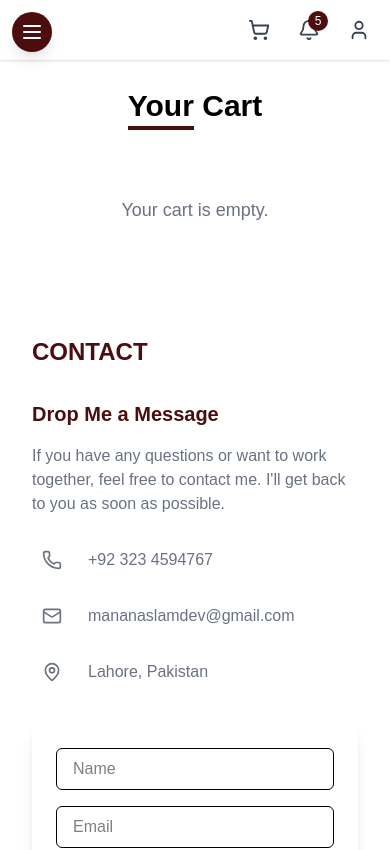
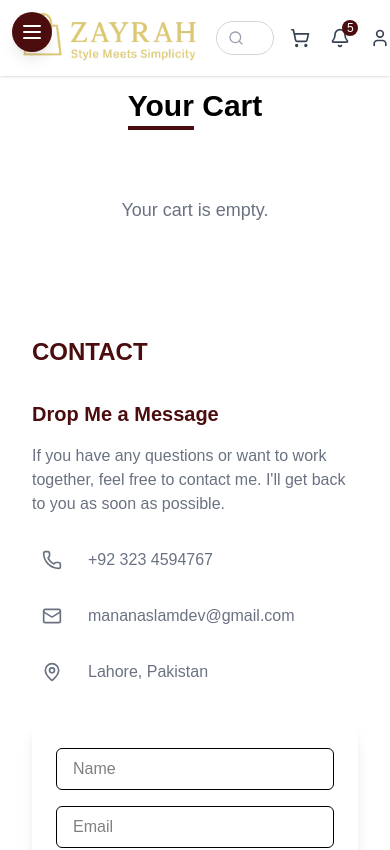
Before and after one commit to MananAslamDev/Zayrah-Ecom-App, a React (Vite) app: page /cart in a window 390 px wide. Shown: the top 850 px of the page. Built offline with nearby package versions, Linux system fonts and the light colour scheme.

Commit message:
fixed header added a logo on it

```diff
--- a/src/Components/Cart.jsx
+++ b/src/Components/Cart.jsx
@@ -1,6 +1,6 @@
 import React from "react";
 import { useSelector, useDispatch } from "react-redux";
-import { removeFromCart, updateQuantity } from "../Redux/actions/CartActions";
+import { removeFromCart, updateQuantity } from "../Redux/actions/CartActions.js";
 import { toast } from "react-toastify";
 
 const Cart = () => {
--- a/src/Components/Header.jsx
+++ b/src/Components/Header.jsx
@@ -1,59 +1,72 @@
 "use client";
 
-import { useState } from "react";
 import { Search, ShoppingCart, Bell, User } from "lucide-react";
-import { Link } from "react-router-dom";
+import { Link, useNavigate } from "react-router-dom";
 import { useSelector } from "react-redux";
+import HeaderBannerNoBg from "/HeaderBannerNoBg.png";
 
 export default function Header() {
-  const [searchOpen, setSearchOpen] = useState(false);
-  // Get cart items from Redux
+  const navigate = useNavigate();
   const cartItems = useSelector((state) => state.cart.items);
-  // Calculate total items (sum of quantities)
   const cartItemCount = cartItems.reduce((total, item) => total + item.quantity, 0);
+
+  const goToHome = () => {
+    navigate("/");
+    window.scrollTo({ top: 0, behavior: "smooth" });
+  };
 
   return (
     <header className="bg-white shadow-sm fixed w-full top-0 z-30">
-      <div className="container mx-auto px-4 py-3">
-        <div className="flex items-center justify-between">
-          {/* Search */}
-          <div className={`relative ${searchOpen ? "flex-1" : "hidden md:block md:flex-1"}`}>
-            <div className="relative max-w-md mx-auto md:mx-0">
+      <div className="container mx-auto px-4 py-2">
+        <div className="flex items-center justify-between gap-3">
+          {/* Logo */}
+          <div className="flex-shrink-0">
+            <div
+              className="logo-container"
+              onClick={goToHome}
+              style={{ cursor: "pointer" }}
+            >
+              <img
+                src={HeaderBannerNoBg}
+                alt="Zayrah Logo"
+                className="object-contain h-15 w-auto"
+              />
+            </div>
+          </div>
+
+          {/* Search Bar */}
+          <div className="flex-1 max-w-md">
+            <div className="relative">
               <input
                 type="text"
                 placeholder="Search products..."
-                className="w-full pl-10 pr-4 py-2 rounded-full border border-gray-300 focus:outline-none focus:ring-1 focus:ring-[#4b0d0d] focus:border-[#4b0d0d]"
+                className="w-full pl-10 pr-4 py-1.5 rounded-full border border-gray-300 focus:outline-none focus:ring-1 focus:ring-[#4b0d0d] focus:border-[#4b0d0d] text-sm"
               />
-              <Search className="absolute left-3 top-1/2 transform -translate-y-1/2 text-gray-400" size={18} />
+              <Search
+                className="absolute left-3 top-1/2 transform -translate-y-1/2 text-gray-400"
+                size={16}
+              />
             </div>
           </div>
 
-          {/* Mobile search toggle */}
-          <button
-            className="md:hidden p-2 text-gray-600"
-            onClick={() => setSearchOpen(!searchOpen)}
-          >
-            <Search size={20} />
-          </button>
-
           {/* Navigation Icons */}
-          <div className={`flex items-center space-x-5 ${searchOpen ? "hidden" : "flex"}`}>
+          <div className="flex items-center space-x-3">
             <Link to="/cart" className="p-1 relative">
-              <ShoppingCart className="text-gray-700" size={22} />
+              <ShoppingCart className="text-gray-700" size={20} />
               {cartItemCount > 0 && (
-                <span className="absolute -top-1 -right-1 bg-[#4b0d0d] text-white text-xs rounded-full h-5 w-5 flex items-center justify-center">
+                <span className="absolute -top-1 -right-1 bg-[#4b0d0d] text-white text-xs rounded-full h-4 w-4 flex items-center justify-center">
                   {cartItemCount}
                 </span>
               )}
             </Link>
             <Link to="/notifications" className="p-1 relative">
-              <Bell className="text-gray-700" size={22} />
-              <span className="absolute -top-1 -right-1 bg-[#4b0d0d] text-white text-xs rounded-full h-5 w-5 flex items-center justify-center">
+              <Bell className="text-gray-700" size={20} />
+              <span className="absolute -top-1 -right-1 bg-[#4b0d0d] text-white text-xs rounded-full h-4 w-4 flex items-center justify-center">
                 5
               </span>
             </Link>
             <Link to="/profile" className="p-1">
-              <User className="text-gray-700" size={22} />
+              <User className="text-gray-700" size={20} />
             </Link>
           </div>
         </div>
--- a/src/Components/Layout.jsx
+++ b/src/Components/Layout.jsx
@@ -6,10 +6,8 @@ import Sidebar from "./SideBar";
 export default function Layout() {
   return (
     <div className="flex min-h-screen flex-col md:flex-row">
-      {/* Sidebar wrapper - no sticky/fixed positioning here */}
       <Sidebar />
 
-      {/* Main content area */}
       <div className="flex-1 transition-all duration-300 w-full overflow-y-auto">
         <Header />
         <main className="w-full px-2 sm:px-4 md:px-6 py-4 pt-16 md:pt-20">
--- a/src/Components/SideBar.jsx
+++ b/src/Components/SideBar.jsx
@@ -80,7 +80,6 @@ const Sidebar = () => {
         aria-label="Main Navigation"
       >
         <div className="flex items-center justify-between p-4">
-          {/* Logo on the right */}
           <div
             className="logo-container flex items-center md:order-2"
             onClick={goToHome}
--- a/src/Pages/CartPage.jsx
+++ b/src/Pages/CartPage.jsx
@@ -1,4 +1,4 @@
-import Cart from "../Components/Cart"
+import Cart from "../Components/Cart";
 
 const CartPage = () => {
     return (
--- a/src/Pages/ProductsPage.jsx
+++ b/src/Pages/ProductsPage.jsx
@@ -1,9 +1,11 @@
 import ProductCards from "../Components/ProductCards";
+import ProductSlider from "../Components/Slider";
 
 const ProductsPage = () => {
     return(
         <>
             <ProductCards/>
+            <ProductSlider/>
         </>
     )
 }
```
Also changed, not shown: public/HeaderBannerNoBg.png.
